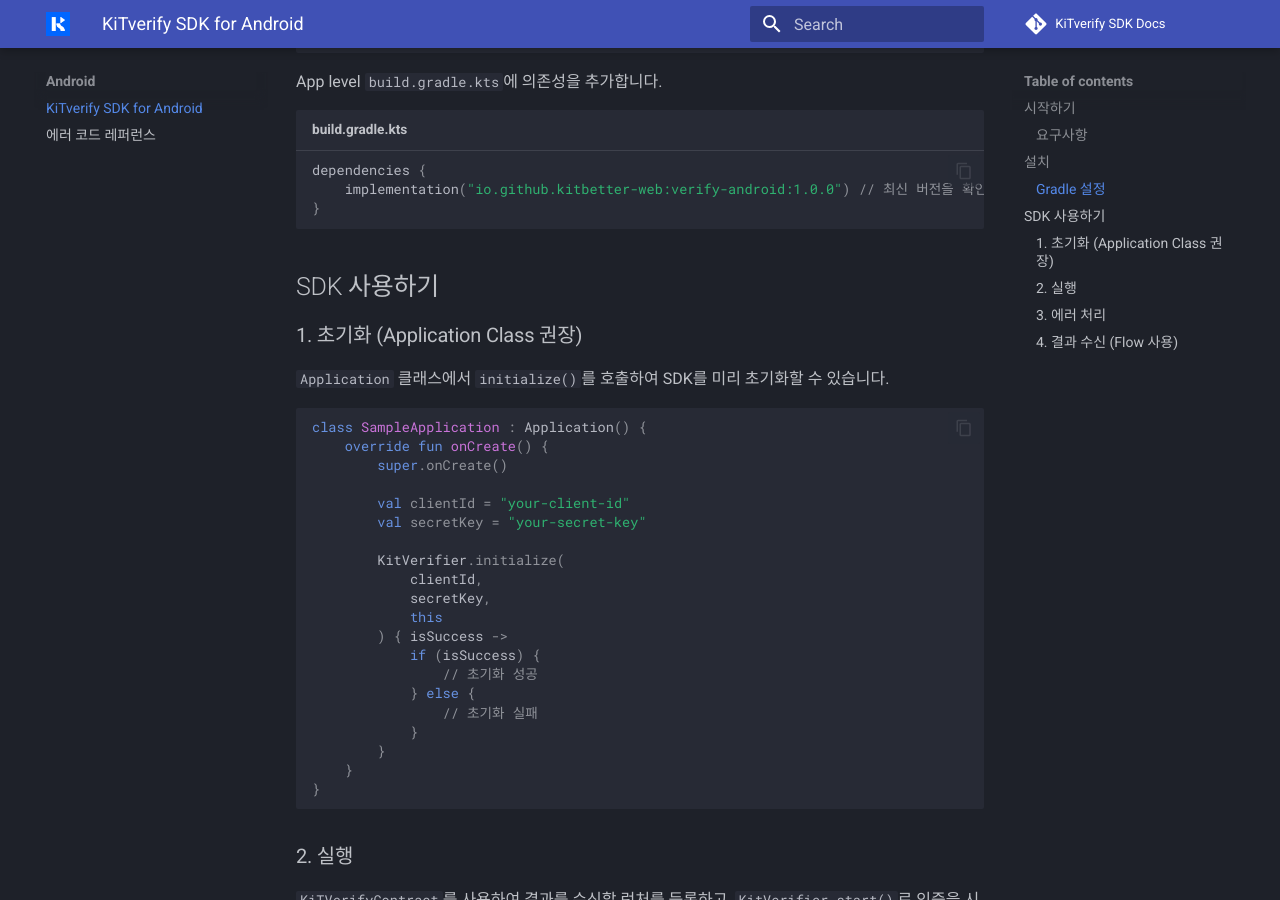
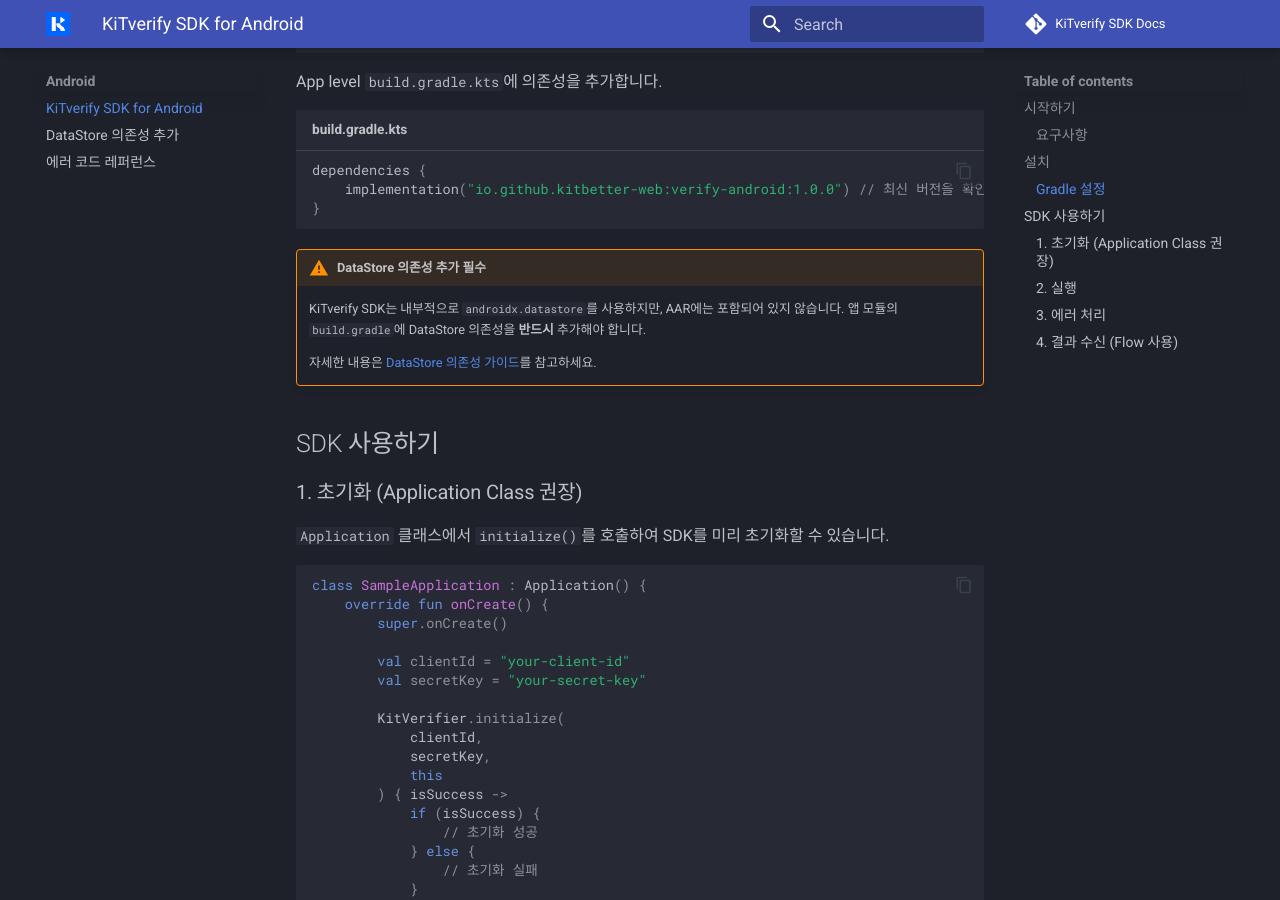
Before and after one commit to kitbetter-web/kit-verify-sdk-docs, an MkDocs documentation site: the page built from docs/Android/tutorial.md, in a window 1280 px wide and 900 px high, scrolled down 769 px. Built offline with MkDocs 1.6.1 and Material for MkDocs 9.7.7, drawn with Linux system fonts in a browser that asks for light colours; comment, search, counter and statistics services are not loaded.

Commit message:
android DataStore 의존성 추가 필수 안내
- KiTverify SDK AAR 에는 androidx.datastore 가 포함되지 않아 앱이 직접 추가해야 한다
- KiT Player SDK 문서와 같은 형식으로 Android/datastore.md 를 추가하고 tutorial 설치 절에 경고를 단다

Co-Authored-By: Claude Opus 5.5 <noreply@anthropic.com>

````diff
--- a/docs/Android/tutorial.md
+++ b/docs/Android/tutorial.md
@@ -28,6 +28,12 @@ dependencies {
     implementation("io.github.kitbetter-web:verify-android:1.0.0") // 최신 버전을 확인하세요
 }
 ```
+
+!!! warning "DataStore 의존성 추가 필수"
+    KiTverify SDK는 내부적으로 `androidx.datastore`를 사용하지만, AAR에는 포함되어 있지 않습니다.
+    앱 모듈의 `build.gradle`에 DataStore 의존성을 **반드시** 추가해야 합니다.
+
+    자세한 내용은 [DataStore 의존성 가이드](datastore.md)를 참고하세요.
 
 ## SDK 사용하기
 
--- a/mkdocs.yml
+++ b/mkdocs.yml
@@ -45,4 +45,5 @@ nav:
     - iOS/error-code.md
   - Android:
     - Android/tutorial.md
+    - Android/datastore.md
     - Android/error-code.md
````
Also changed, not shown: docs/Android/datastore.md (added, +59 -0 lines).
